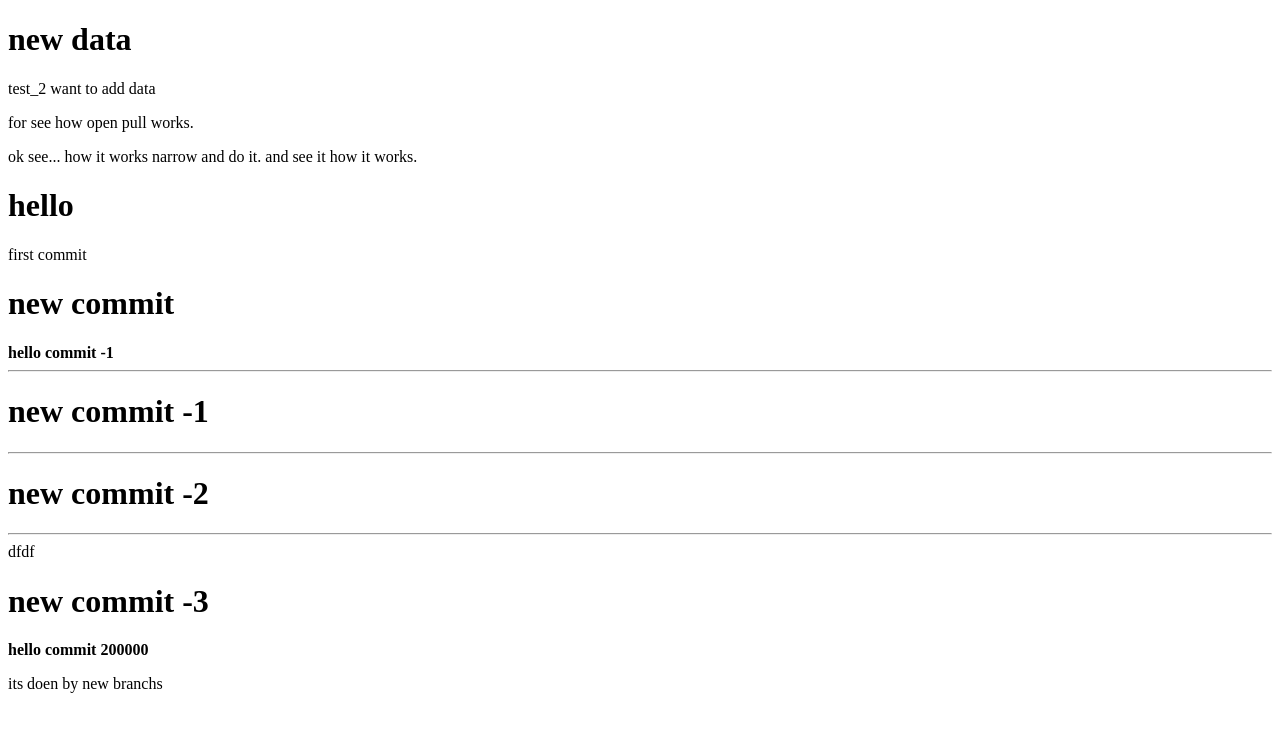
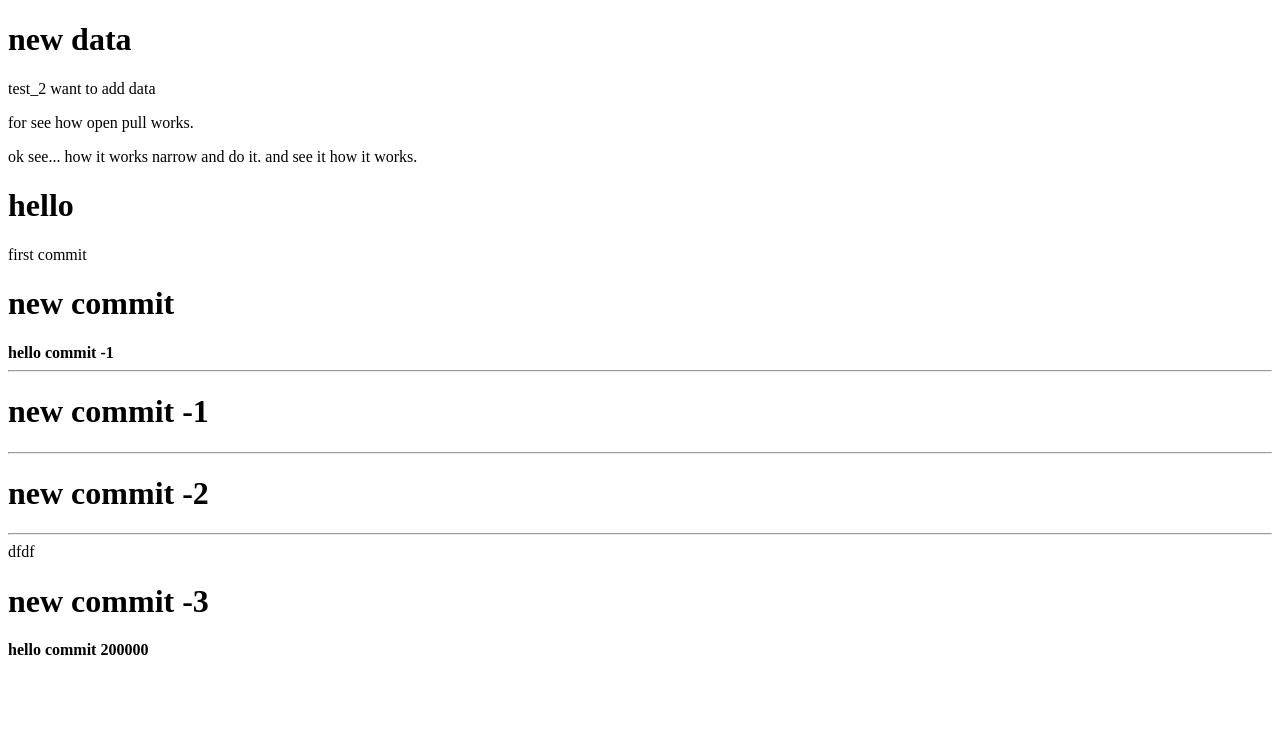
Before and after one commit to meena-github-acc/test_commands, a plain HTML site: page index.html in a window 1280 px wide. Drawn offline with Linux system fonts and the light colour scheme.

Commit message:
Update index.html

```diff
--- a/index.html
+++ b/index.html
@@ -43,7 +43,6 @@
     <strong>hello commit 200000</strong>
 
 
-    <p>its doen by new branchs</p>
 
 </body>
 </html>
```
